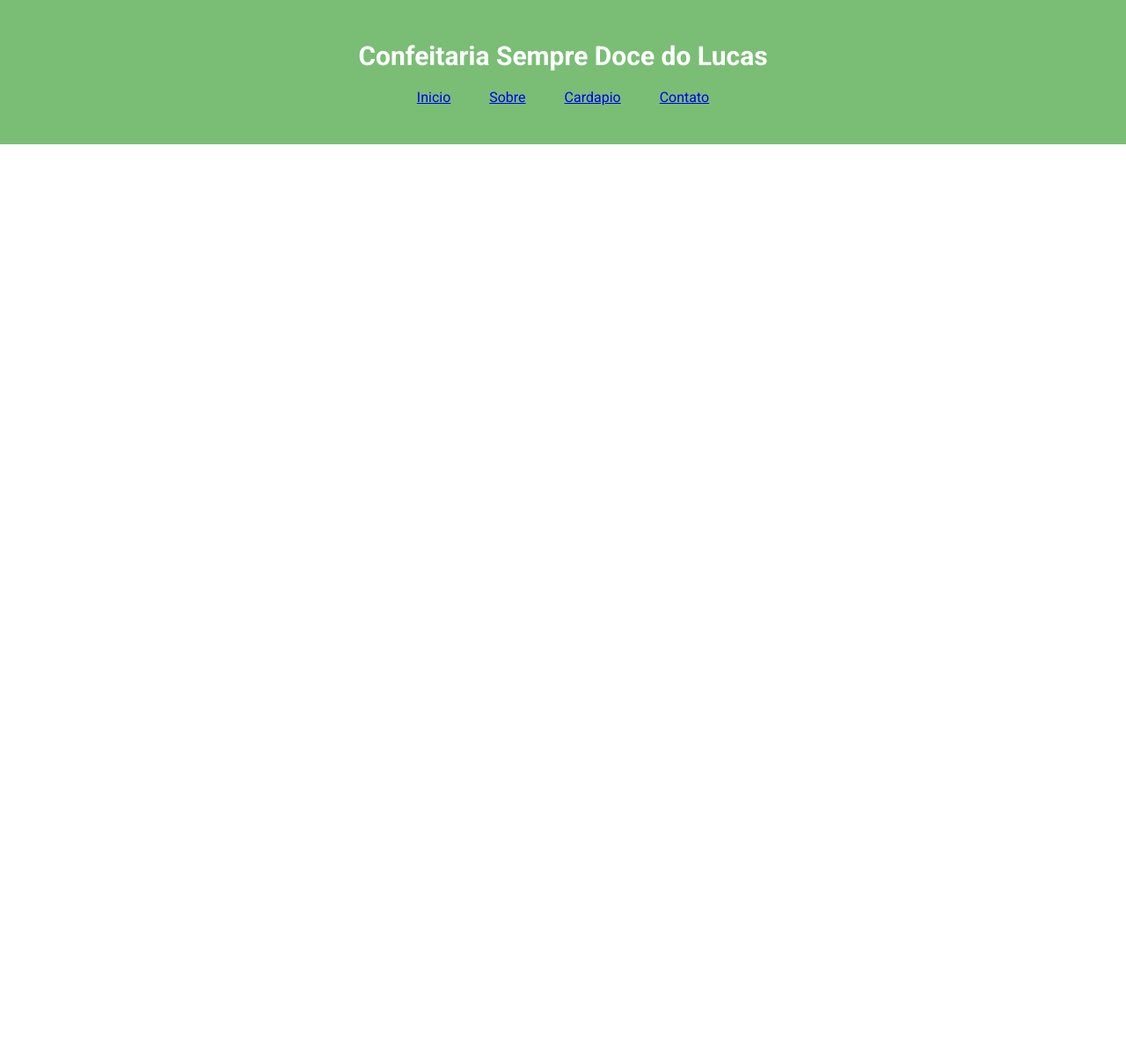
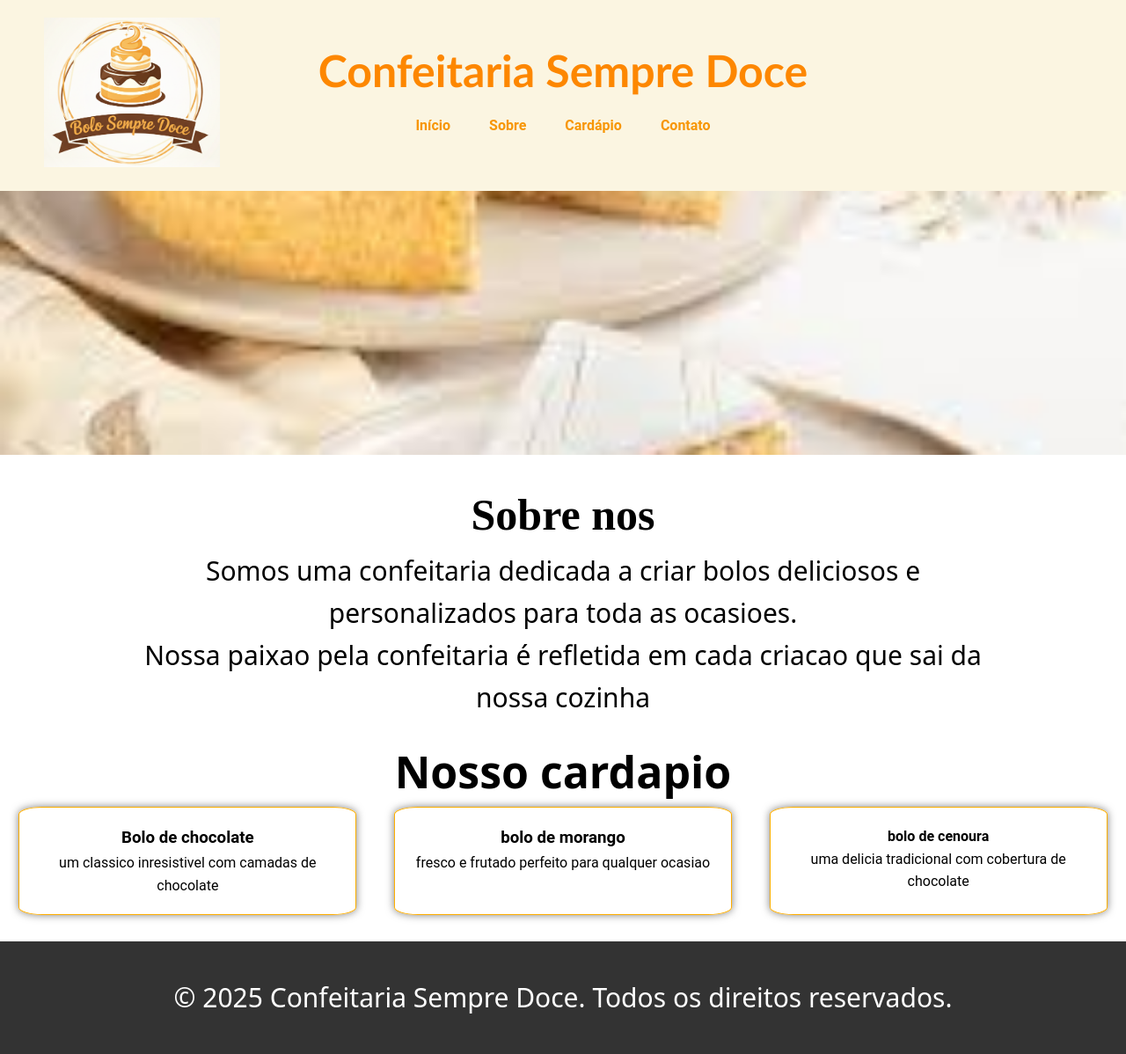
Before and after one commit to Boiadeirp/confeitariasenpredoce, a plain HTML site: page index.html in a window 1280 px wide. Shown: the whole page at 88% size. Before the commit the page ends 800 px from the top, so only its background shows below. Drawn offline with Linux system fonts and the light colour scheme.

Commit message:
adicionado logo

```diff
--- a/assets/css/index.css
+++ b/assets/css/index.css
@@ -17,16 +17,26 @@ body {
     padding: 20px;
 }
 
+.logo{
+ width: 0;
+}
+    .logo img{
+width: 200px;
+margin-left: 30px;
+}
+
 header {
-    background-color: #79be74;
-    color: #fff;
+    background-color: hsla(46, 76%, 92%, 0.831);
+    color: #fd8700;
     padding: 20px;
+    display: flex;
 }
 
 header h1 {
     text-align: center;
-    font-size: 30px;
+    font-size: 50px;
     margin-bottom: 10px;
+    font-family: 'Gill Sans', 'Gill Sans MT', Calibri, 'Trebuchet MS', sans-serif;
 
 }
 
@@ -40,10 +50,10 @@ nav ul li {
     padding: 20px;
 }
 
-nav ul li a:hover {
-    color: white;
+nav ul li a {
+    color: rgb(247, 150, 5);
     text-decoration: none;
-
+    font-weight: bold;
 }
 
 
@@ -51,3 +61,50 @@ nav ul li a:hover {
     font-weight: bold;
     text-decoration: underline;
 }
+
+.img-carrosel{
+    width: 100%;
+    object-fit: cover;
+    height: 300px;
+}
+
+.container h2 {
+    text-align: center;
+    font-size: 50px;
+    font-family: "Cinzel", serif;
+
+}
+
+.container p{
+    text-align: center;
+    font-size: 30px;
+    font-family: "Libertinus Serif Display", system-ui;
+}
+
+.menu-cardapio-itens {
+    display: flex;
+    justify-content: space-around;
+    text-align: center;
+}
+
+.menu-cardapio-item {
+    border: 1px rgb(255, 174, 0) solid;
+    border-radius: 7%;
+    width: 30%;
+    padding: 20px;
+    box-shadow: 0 0 10px rgba(0,0,0,0.5);
+}
+
+.menu-cardapio h2 {
+    font-family: "Libertinus Serif Display", system-ui;
+    text-align: center;
+    font-size: 50px;
+}
+
+footer {
+    background-color: #333;
+    color: #fff;
+    text-align: center;
+    padding: 20px;
+    margin-top: 30px;
+}
--- /dev/null
+++ b/assets/js/index.js
@@ -0,0 +1,30 @@
+// Criar a lista de imagens
+let imagens = [
+    'assets/img/bolo3.png',
+    'assets/img/bolo2.png',
+    'assets/img/bolo1.png'
+]
+
+let indiceAtualListaImagens = 0
+
+function exibirImagem() {
+    let imagemCarrosel = document.getElementById('img-carrosel')
+    imagemCarrosel.src = imagens[indiceAtualListaImagens]
+}
+
+// Lógica para exibir as imagens a cada 5 segundos
+setInterval(function() {
+    exibirImagem()
+    indiceAtualListaImagens++
+
+    // verifique se chegou no fim das imagens ai volta pro começo
+    if (indiceAtualListaImagens > 2) {
+        indiceAtualListaImagens = 0
+    }
+
+}, 5000);
+
+
+
+exibirImagem()
+ indiceAtualListaImagens++
--- a/index.html
+++ b/index.html
@@ -1,39 +1,99 @@
 <!DOCTYPE html>
 <html lang="en">
+
 <head>
     <meta charset="UTF-8">
     <meta name="viewport" content="width=device-width, initial-scale=1.0">
-    <title>Document</title>
+    <title>Confeitaria Sempre Doce</title>
     <link rel="preconnect" href="https://fonts.googleapis.com">
     <link rel="preconnect" href="https://fonts.gstatic.com" crossorigin>
-    <link href="https://fonts.googleapis.com/css2?family=Roboto:ital,wght@0,100..900;1,100..900&display=swap" rel="stylesheet">
+    <link
+        href="https://fonts.googleapis.com/css2?family=Limelight&family=Lobster+Two:ital,wght@0,400;0,700;1,400;1,700&display=swap"
+        rel="stylesheet">
     <link rel="stylesheet" href="assets/css/index.css">
 </head>
+
 <body>
     <header>
-        <div class="container" >
-            <h1>Confeitaria Sempre Doce do Lucas</h1>
-            <!-- Menu de Navegação -->
-             <nav>
+        <div class="logo">
+            <img src="assets/img/logonovo.png" alt="">
+        </div>
+        <div class="container">
+            <h1>Confeitaria Sempre Doce</h1>
+            <!-- Menu de navegação -->
+            <nav class="">
                 <ul>
                     <li>
-                        <a href="index.html">Inicio</a>
+                        <a href="index.html">Início</a>
                     </li>
-
                     <li>
                         <a href="sobre.html">Sobre</a>
                     </li>
-
                     <li>
-                        <a href="cardapio.html">Cardapio</a>
+                        <a href="cardapio.html">Cardápio</a>
                     </li>
-
                     <li>
                         <a href="contato.html">Contato</a>
                     </li>
                 </ul>
-             </nav>
+            </nav>
+
         </div>
     </header>
+    <!-- Carrosel de imagens -->
+    <section class="carrosel">
+        <div>
+            <img class="img-carrosel" id="img-carrosel" alt="">
+        </div>
+    </section>
+    <!-- Sobre a confeitaria -->
+    <section class="sobre">
+        <div class="container">
+            <h2>Sobre nos</h2>
+            <p>Somos uma confeitaria dedicada a criar bolos deliciosos e personalizados para toda as ocasioes. <br>Nossa
+                paixao pela confeitaria é refletida em cada criacao que sai da nossa cozinha</p>
+        </div>
+
+    </section>
+
+    <!-- caddapio -->
+    <section class="menu-cardapio">
+        <h2>Nosso cardapio</h2>
+        <div class="menu-cardapio-itens">
+            <!-- 1 item cardapio -->
+
+            <div class="menu-cardapio-item">
+                <h3>Bolo de chocolate</h3>
+                <p>
+                    um classico inresistivel com camadas de chocolate
+                </p>
+            </div>
+            <!-- 2 item cardapio -->
+            <div class="menu-cardapio-item">
+                <h3>bolo de morango</h3>
+                <p>
+                    fresco e frutado perfeito para qualquer ocasiao
+                </p>
+            </div>
+            <!-- 3 item cardapio -->
+            <div class="menu-cardapio-item">
+                <h4>bolo de cenoura</h4>
+                <p>
+                    uma delicia tradicional com cobertura de chocolate
+                </p>
+            </div>
+        </div>
+    </section>
+
+    <!-- footer -->
+    <footer>
+        <div class="container">
+            <p>&copy; 2025 Confeitaria Sempre Doce. Todos os direitos reservados.</p>
+
+            </p>
+        </div>
+    </footer>
 </body>
+<script src="assets/js/index.js"></script>
+
 </html>
```
Also changed, not shown: assets/img/bolo1.png (added), assets/img/bolo2.png (added), assets/img/bolo3.png (added), assets/img/logo.png (added), assets/img/logonovo.png (added).
